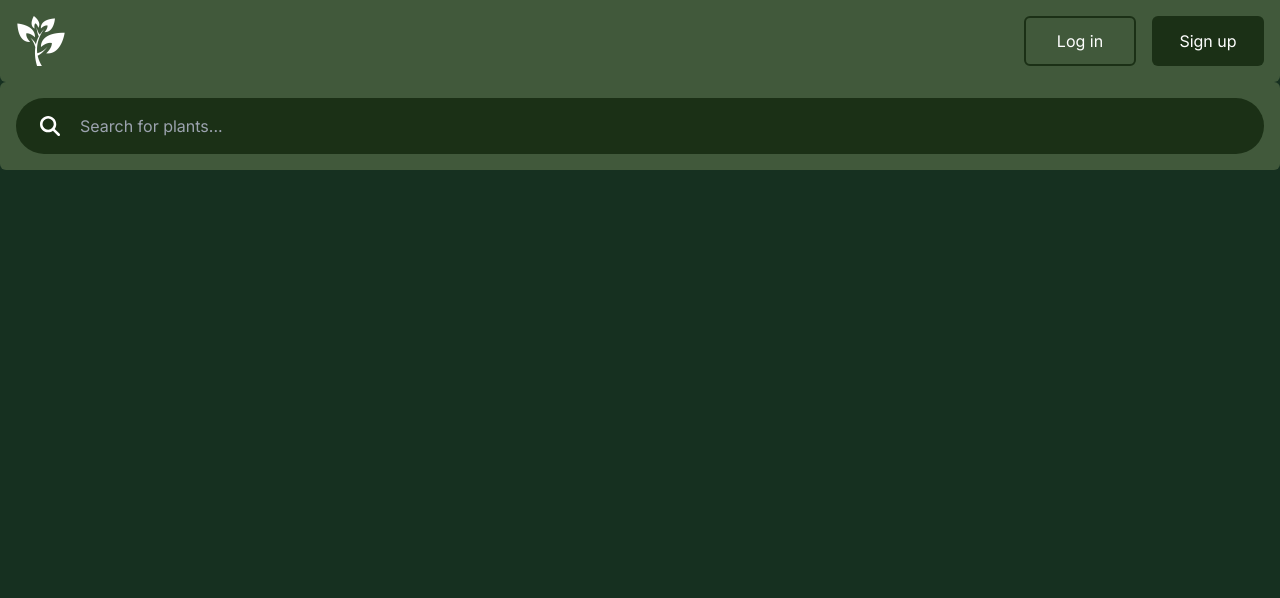
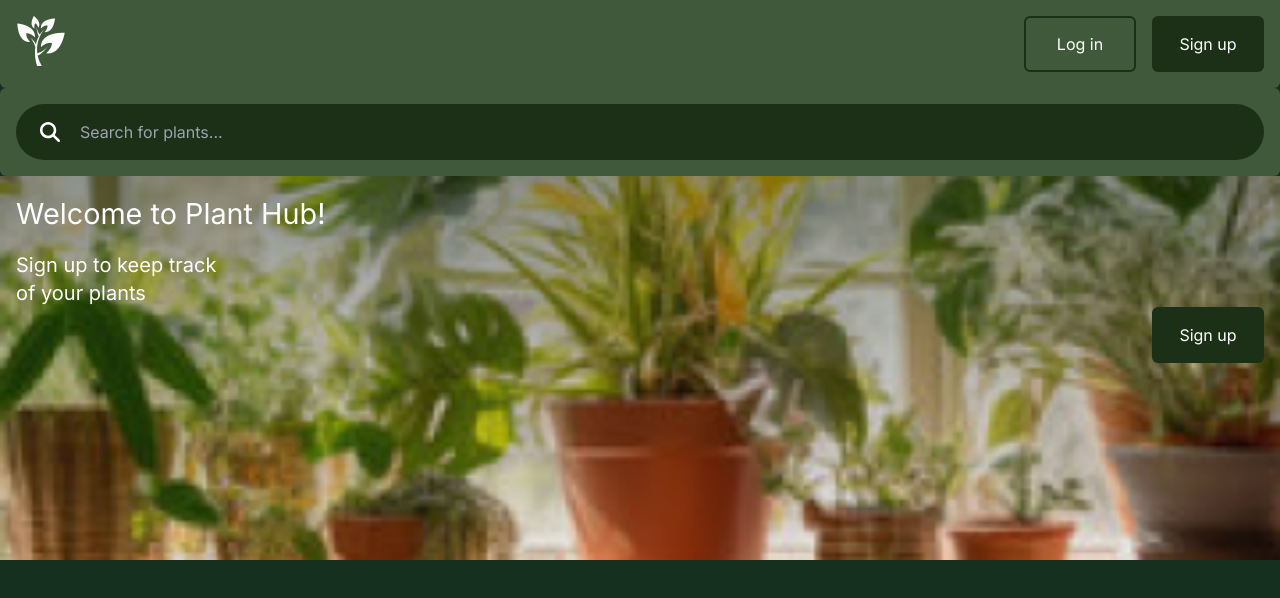
Before and after one commit to solidtop/plant-hub, a Next.js app: page / in a window 1280 px wide. Shown: the top 598 px of the page. Built offline with nearby package versions, Linux system fonts and the light colour scheme; no server answers.

Commit message:
Add cta & update components

```diff
--- a/src/app/globals.css
+++ b/src/app/globals.css
@@ -1,6 +1,10 @@
 @tailwind base;
 @tailwind components;
 @tailwind utilities;
+
+* {
+  color: white;
+}
 
 body {
   background-color: #163020;
@@ -10,3 +14,7 @@ input:focus {
   outline: none;
   border: none;
 }
+
+h1 {
+  font-size: 1.8rem;
+}
--- a/src/app/page.tsx
+++ b/src/app/page.tsx
@@ -1,9 +1,29 @@
+import PrimaryLink from "@/components/PrimaryLink";
 import Searchbar from "@/components/input/Searchbar";
+import Image from "next/image";
 
 export default function Home() {
   return (
     <main>
       <Searchbar />
+
+      <Image
+        src="/images/hero-placeholder.png"
+        width={500}
+        height={500}
+        alt="Hero image"
+        className="absolute w-full max-h-96 object-cover -z-10"
+      />
+      <section className="p-4 gap-4">
+        <h1>Welcome to Plant Hub!</h1>
+        <p className="w-52 mt-4 text-xl">
+          Sign up to keep track of your plants
+        </p>
+
+        <PrimaryLink href="/register" className="ml-auto">
+          Sign up
+        </PrimaryLink>
+      </section>
     </main>
   );
 }
--- a/src/components/Header.tsx
+++ b/src/components/Header.tsx
@@ -5,7 +5,7 @@ import Link from "next/link";
 
 const Header: FC = () => {
   return (
-    <header className="flex justify-between p-4 rounded-b-md bg-accent-color2 bg-opacity-30">
+    <header className="flex justify-between p-4 rounded-b-md bg-accent-color bg-opacity-30">
       <Link href="/">
         <Image src="/images/logo.png" width={50} height={50} alt="Logo" />
       </Link>
--- a/src/components/PrimaryLink.tsx
+++ b/src/components/PrimaryLink.tsx
@@ -5,13 +5,18 @@ import { FC } from "react";
 type PrimaryLinkProps = {
   href: Url;
   children?: React.ReactNode;
+  className?: string;
 };
 
-const PrimaryLink: FC<PrimaryLinkProps> = ({ href, children }) => {
+const PrimaryLink: FC<PrimaryLinkProps> = ({
+  href,
+  children,
+  className = "",
+}) => {
   return (
     <Link
       href={href}
-      className="flex justify-center items-center w-28 rounded-md text-white bg-primary-color"
+      className={`flex justify-center items-center w-28 h-14 rounded-md bg-primary-color ${className}`}
     >
       {children}
     </Link>
--- a/src/components/SecondaryLink.tsx
+++ b/src/components/SecondaryLink.tsx
@@ -5,13 +5,18 @@ import { FC } from "react";
 type SecondaryLinkProps = {
   href: Url;
   children?: React.ReactNode;
+  className?: string;
 };
 
-const SecondaryLink: FC<SecondaryLinkProps> = ({ href, children }) => {
+const SecondaryLink: FC<SecondaryLinkProps> = ({
+  href,
+  children,
+  className = "",
+}) => {
   return (
     <Link
       href={href}
-      className="flex justify-center items-center w-28 rounded-md text-accent-color1 border-2 border-primary-color"
+      className={`flex justify-center items-center w-28 h-14 rounded-md border-2 border-primary-color ${className}`}
     >
       {children}
     </Link>
--- a/src/components/input/Searchbar.tsx
+++ b/src/components/input/Searchbar.tsx
@@ -17,7 +17,7 @@ const Searchbar: FC<SearchbarProps> = () => {
   };
 
   return (
-    <nav className="sticky p-4 rounded-md bg-accent-color2 bg-opacity-30">
+    <nav className="sticky p-4 rounded-md bg-accent-color bg-opacity-30">
       <form onSubmit={handleSubmit}>
         <div className="flex items-center">
           <Image
@@ -31,7 +31,7 @@ const Searchbar: FC<SearchbarProps> = () => {
             placeholder="Search for plants..."
             value={text}
             onChange={(ev) => setText(ev.target.value)}
-            className="w-full pl-16 p-4 rounded-full text-white bg-primary-color"
+            className="w-full pl-16 p-4 rounded-full bg-primary-color"
           />
         </div>
       </form>
--- a/tailwind.config.ts
+++ b/tailwind.config.ts
@@ -11,8 +11,7 @@ const config: Config = {
       colors: {
         "primary-color": "#1B3016",
         "secondary-color": "#519259",
-        "accent-color1": "white",
-        "accent-color2": "#A7B77B",
+        "accent-color": "#A7B77B",
       },
       backgroundImage: {
         "gradient-radial": "radial-gradient(var(--tw-gradient-stops))",
```
Also changed, not shown: public/images/hero-placeholder.png (added).
